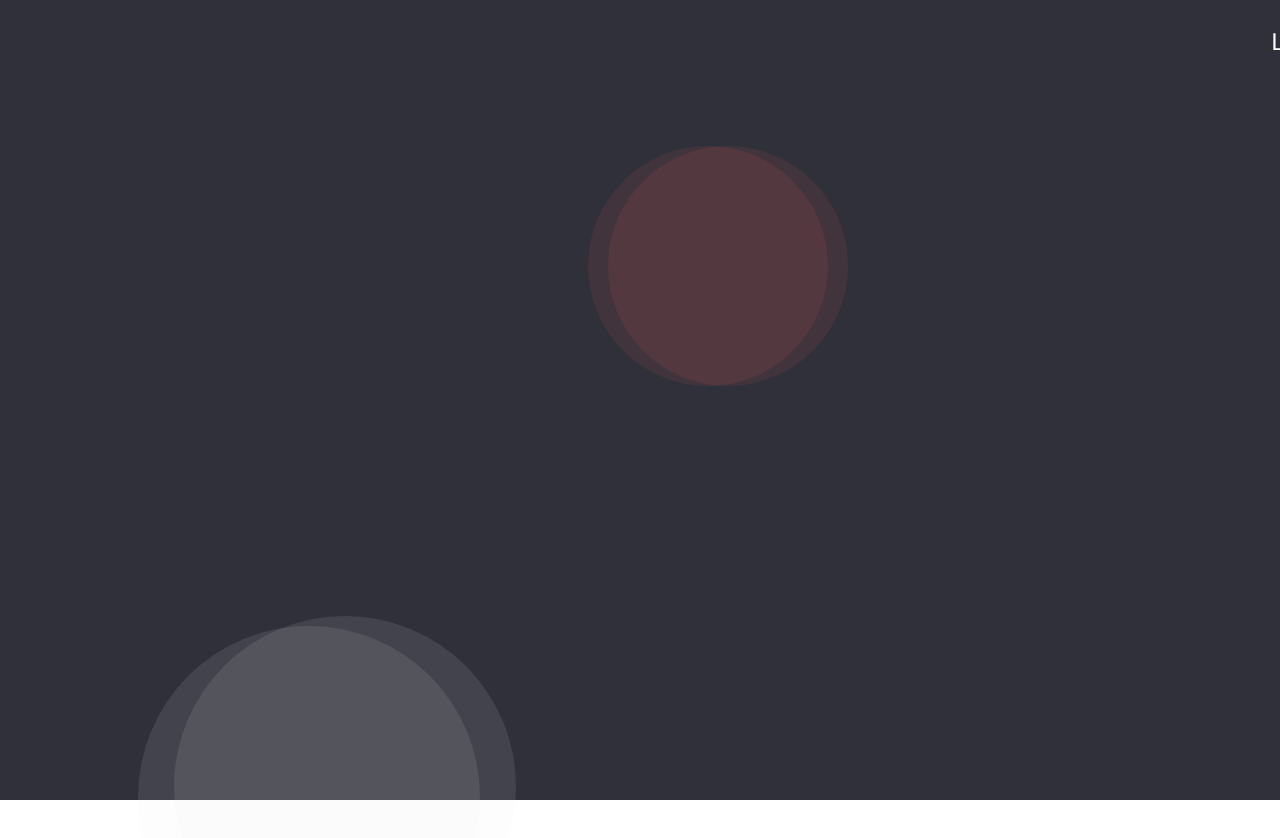
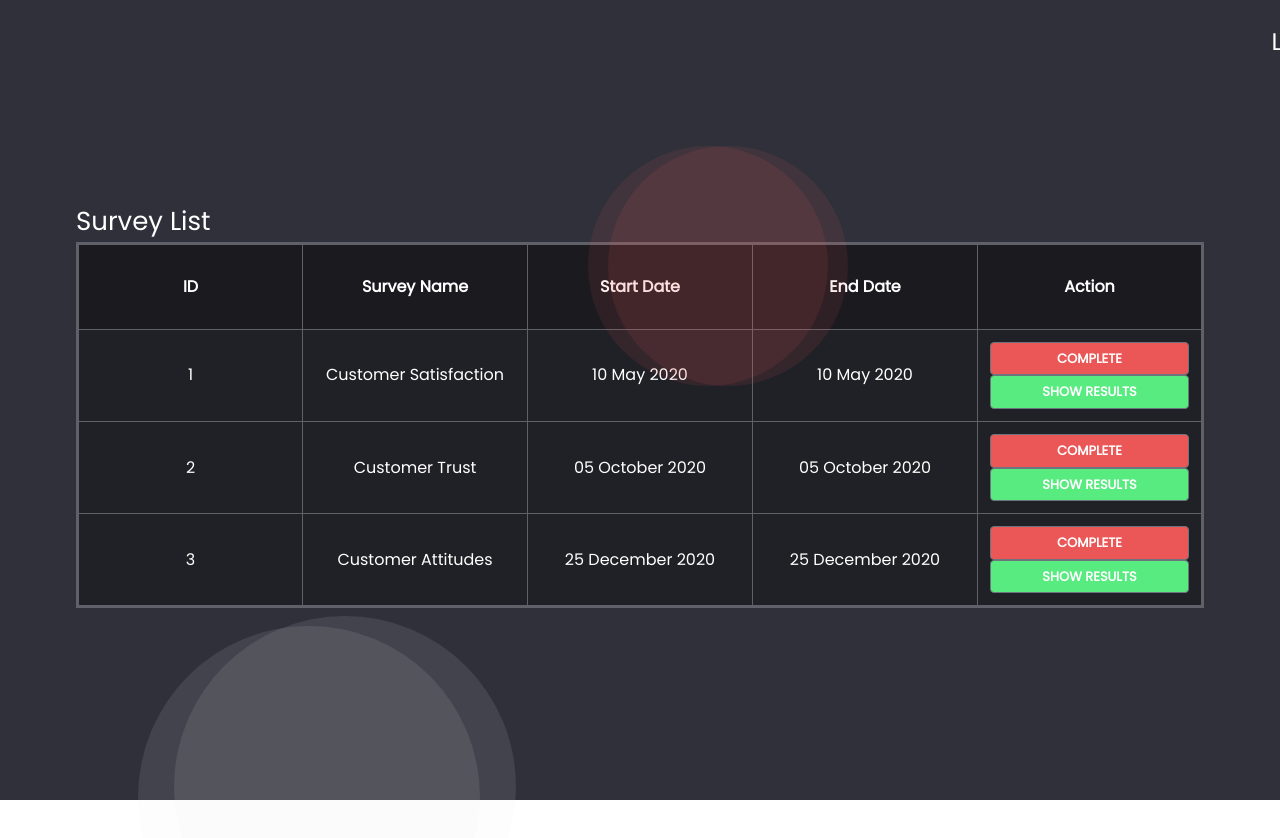
Before and after one commit to LizGlazar/SurveyApp, a React (Create React App) app in the folder frontend/survey-app/: page /respondents-survey-list-page in a window 1280 px wide. Shown: the top 838 px of the page. Built offline with nearby package versions, Linux system fonts and the light colour scheme.

Commit message:
Migrating Respondents' Survey List Page from Figma and other minor improvements in tables

```diff
--- a/frontend/survey-app/src/App.js
+++ b/frontend/survey-app/src/App.js
@@ -24,6 +24,7 @@ import CoordinatorsSurveyList from './components/pages/CoordinatorsSurveyList';
 import CoordinatorsEditSurveyPage from './components/pages/CoordinatorsEditSurveyPage';
 import CoordinatorsCreateSurveyPage from './components/pages/CoordinatorsCreateSurveyPage';
 import CoordinatorsShowResultsPage from './components/pages/CoordinatorsShowResultsPage';
+import RespondentsSurveyListPage from './components/pages/RespondentsSurveyListPage';
 
 
 
@@ -109,6 +110,7 @@ function App() {
         <Route path="/coordinators-edit-survey-page" component={CoordinatorsEditSurveyPage} />
         <Route path='/coordinators-create-survey-page' component={CoordinatorsCreateSurveyPage} />
         <Route path='/coordinators-show-results-page' component={CoordinatorsShowResultsPage} />
+        <Route path='/respondents-survey-list-page' component={RespondentsSurveyListPage} />
         <Ellipse />
         </Switch>
       </div>
--- a/frontend/survey-app/src/Assets/css/surveyapp.css
+++ b/frontend/survey-app/src/Assets/css/surveyapp.css
@@ -258,13 +258,19 @@ xxxxxxxxxxxxxxxxxxxxxxxxxxxxxxxxxxxxxxxxxxxxxxxxxxxxxxxxxxxxxxxxxxxxxxxxxxxxxxxx
     border-radius: 10px;
     }
 
+    #tableTitleAndButtonContainer{
+      display: flex;
+      padding: 10px;
+
+    }
+
     #button-create-new-survey-text {
         background: #EB5757;
-        position: absolute;
-        width: 200px;
+        /*position: absolute;
+       width: 200px;
         height: 52.65px;
         left: 447px;
-        top: 148px;
+        top: 15%;*/
 
     font-family: Poppins;
     font-style: normal;
@@ -278,15 +284,17 @@ xxxxxxxxxxxxxxxxxxxxxxxxxxxxxxxxxxxxxxxxxxxxxxxxxxxxxxxxxxxxxxxxxxxxxxxxxxxxxxxx
 
     color: #FFFFFF;
 
+
+
     }
 
     #tableTitle {
         font-family: Poppins;
-        position: absolute;
+        /*position: absolute;
         width: 387.01px;
         height: 91.64px;
         left: 236px;
-        top: 96px;
+        top: 7%;*/
 
         font-family: Poppins;
         font-style: normal;
@@ -294,10 +302,11 @@ xxxxxxxxxxxxxxxxxxxxxxxxxxxxxxxxxxxxxxxxxxxxxxxxxxxxxxxxxxxxxxxxxxxxxxxxxxxxxxxx
         font-size: 26px;
         line-height: 26px;
         color: #FFFFFF;
+        padding-right: 20px;
         /* or 100% */
 
-        display: flex;
-        align-items: flex-end;
+        /*display: flex;
+        align-items: flex-end;*/
       }
 
       #surveys {
@@ -587,9 +596,6 @@ xxxxxxxxxxxxxxxxxxxxxxxxxxxxxxxxxxxxxxxxxxxxxxxxxxxxxxxxxxxxxxxxxxxxxxxxxxxxxxxx
           max-width: 100%;
         }
 
-       /*xxxxxxxxxxxxxxxxxxxxxxxxxxxxxxxxxxxxxxxxxxxxx
-        SHOW RESULTS PAGE
-        xxxxxxxxxxxxxxxxxxxxxxxxxxxxxxxxxxxxxxxxxxxx*/
 
         #input-show-results-page-answers{
           height: 2.5em;
@@ -602,3 +608,60 @@ xxxxxxxxxxxxxxxxxxxxxxxxxxxxxxxxxxxxxxxxxxxxxxxxxxxxxxxxxxxxxxxxxxxxxxxxxxxxxxxx
           background: rgba(15, 15, 15, 0.01);
           width: 100%;
         }
+
+
+       /*xxxxxxxxxxxxxxxxxxxxxxxxxxxxxxxxxxxxxxxxxxxxx
+       RESPONDENTS SURVEY LIST PAGE
+        xxxxxxxxxxxxxxxxxxxxxxxxxxxxxxxxxxxxxxxxxxxx*/
+
+        #respondents-table-button-container{
+          display: flex;
+          flex-direction: column;
+          padding: 2%;
+
+        }
+
+        #button-complete {
+          background: #EB5757;
+
+          /*position: absolute;
+          width: 200px;
+          height: 52.65px;
+          left: 447px;
+          top: 148px;*/
+
+          font-family: Poppins;
+          font-style: normal;
+          font-weight: bold;
+          font-size: 13px;
+          /*line-height: 100px;*/
+          /* or 417% */
+
+          /*align-items: center;
+          text-align: center;*/
+
+          color: #FFFFFF;
+
+          }
+
+          #button-show-results-green {
+            background: #57EB80;
+            /*position: absolute;
+            width: 200px;
+            height: 52.65px;
+            left: 447px;
+            top: 148px;*/
+
+            font-family: Poppins;
+            font-style: normal;
+            font-weight: bold;
+            font-size: 13px;
+            /*line-height: 100px;*/
+            /* or 417% */
+
+            /*align-items: center;
+            text-align: center;*/
+
+            color: #FFFFFF;
+
+            }
--- a/frontend/survey-app/src/components/pages/CoordinatorsSurveyList.js
+++ b/frontend/survey-app/src/components/pages/CoordinatorsSurveyList.js
@@ -2,16 +2,19 @@ import React from 'react';
 import { Button } from 'reactstrap'; // { { Button, Table}
 import history from '../../history';
 import Ellipse from '../ellipseComponent/ellipse';
-import Table from '../tableComponent/table';
+import CoordinatorsTable from '../tableComponent/coordinatorsTable';
 
 function CoordinatorsSurveyList() {
   return (
     <div>
       <form>
-        <Button id="button-create-new-survey-text" variant="btn btn-success" onClick={() => history.push('/coordinators-create-survey-page')}>CREATE NEW SURVEY</Button>
+
+
       {/*<button id="button-get-started-text" type="button" className="btn btn-primary" onClick={() => history.push('/login')}>GET STARTED</button>*/}
+
       </form>
-      <Table />
+<p></p>
+      <CoordinatorsTable />
 
       <Ellipse />
     </div>
--- /dev/null
+++ b/frontend/survey-app/src/components/pages/RespondentsSurveyListPage.js
@@ -0,0 +1,21 @@
+import React from 'react';
+import { Button } from 'reactstrap'; // { { Button, Table}
+import history from '../../history';
+import Ellipse from '../ellipseComponent/ellipse';
+import RespondentsTable from '../tableComponent/respondentsTable';
+
+function RespondentsSurveyListPage() {
+  return (
+    <div>
+      {/*form>
+      <button id="button-get-started-text" type="button" className="btn btn-primary" onClick={() => history.push('/login')}>GET STARTED</button>
+      </form>*/}
+    <p></p>
+      <RespondentsTable />
+
+      <Ellipse />
+    </div>
+  );
+}
+
+export default RespondentsSurveyListPage;
--- a/frontend/survey-app/src/components/tableComponent/table.js
+++ b/frontend/survey-app/src/components/tableComponent/coordinatorsTable.js
@@ -2,7 +2,7 @@ import React, { Component } from 'react'
 import { Button } from 'reactstrap';
 import history from '../../history';
 
-class Table extends Component {
+class CoordinatorsTable extends Component {
    constructor(props) {
       super(props);
       /////
@@ -78,7 +78,10 @@ class Table extends Component {
     render() {
         return (
         <div>
+            <div id='tableTitleAndButtonContainer'>
             <h1 id='tableTitle'>Survey List</h1>
+            <Button id="button-create-new-survey-text" variant="btn btn-success" onClick={() => history.push('/coordinators-create-survey-page')}>CREATE NEW SURVEY</Button>
+            </div>
             <table id='surveys'>
                 <tbody>
                     <tr>{this.renderTableHeader()}</tr>
@@ -89,4 +92,4 @@ class Table extends Component {
         )
     }
 }
-export default Table;
+export default CoordinatorsTable;
--- /dev/null
+++ b/frontend/survey-app/src/components/tableComponent/respondentsTable.js
@@ -0,0 +1,94 @@
+import React, { Component } from 'react'
+import { Button } from 'reactstrap';
+import history from '../../history';
+
+class RespondentsTable extends Component {
+   constructor(props) {
+      super(props);
+      /////
+      /*this.handleChange = this.handleChange.bind(this);
+      this.handleSubmit = this.handleSubmit.bind(this);*/
+      /////
+      this.state = { //state is by default an object
+         surveys: [
+            { id: 1, surveyName: 'Customer Satisfaction', startDate: '10 May 2020', endDate: '10 May 2020'},
+            { id: 2, surveyName: 'Customer Trust', startDate: '05 October 2020', endDate: '05 October 2020'},
+            { id: 3, surveyName: 'Customer Attitudes', startDate: '25 December 2020', endDate: '25 December 2020'},
+         ],
+
+         headers: {id: 'ID', surveyName: 'Survey Name', startDate: 'Start Date', endDate: 'End Date', action: 'Action'}
+      }
+   }
+
+   renderTableData() {
+        return this.state.surveys.map((survey, index) => {
+        const { id, surveyName, startDate, endDate} = survey //destructuring
+        return (
+            <tr key={id}>
+                <td>{id}</td>
+                <td>{surveyName}</td>
+                <td>{startDate}</td>
+                <td>{endDate}</td>
+                <td>
+                    <div id="respondents-table-button-container">
+                    <Button id="button-complete" variant="btn btn-success" onClick={() => history.push('/coordinators-edit-survey-page')}>COMPLETE</Button>
+
+                    <Button id="button-show-results-green" variant="btn btn-success" onClick={() => history.push('/coordinators-edit-survey-page')}>SHOW RESULTS</Button>
+                    </div>
+                </td>
+            </tr>
+        )
+        })
+    }
+
+    /////
+    /*https://stackoverflow.com/questions/40415846/remove-a-specific-table-row-on-onclick-event-in-react-component
+    https://www.pluralsight.com/guides/removing-items-react
+    */
+
+    ///
+    /*handleChange(e) {
+        this.setState({text: e.target.value});
+    }
+
+    handleSubmit(e) {
+        e.preventDefault();
+        var newItem = {
+            text: this.props.w +''+this.props.t,
+            id: Date.now()
+        };
+        this.setState((prevState) => ({
+            items: prevState.items.concat(newItem),
+            text: ''
+        }));
+    }
+
+    delete(id){          // How does the function know the ID of an item that needs to be deleted and how does it delete the item?
+        this.setState(this.item.id)
+    }
+
+/////*/
+
+    renderTableHeader() {
+        let header = Object.keys(this.state.headers);
+        return header.map((columnName, index) => {
+            return <th key={columnName}>{this.state.headers[columnName]}</th>
+        })
+    }
+
+    render() {
+        return (
+        <div>
+            <h1 id='tableTitle'>Survey List</h1>
+
+            <table id='surveys'>
+                <tbody>
+                    <tr>{this.renderTableHeader()}</tr>
+                    {this.renderTableData()}
+                </tbody>
+            </table>
+        </div>
+        )
+    }
+}
+export default RespondentsTable;
```
